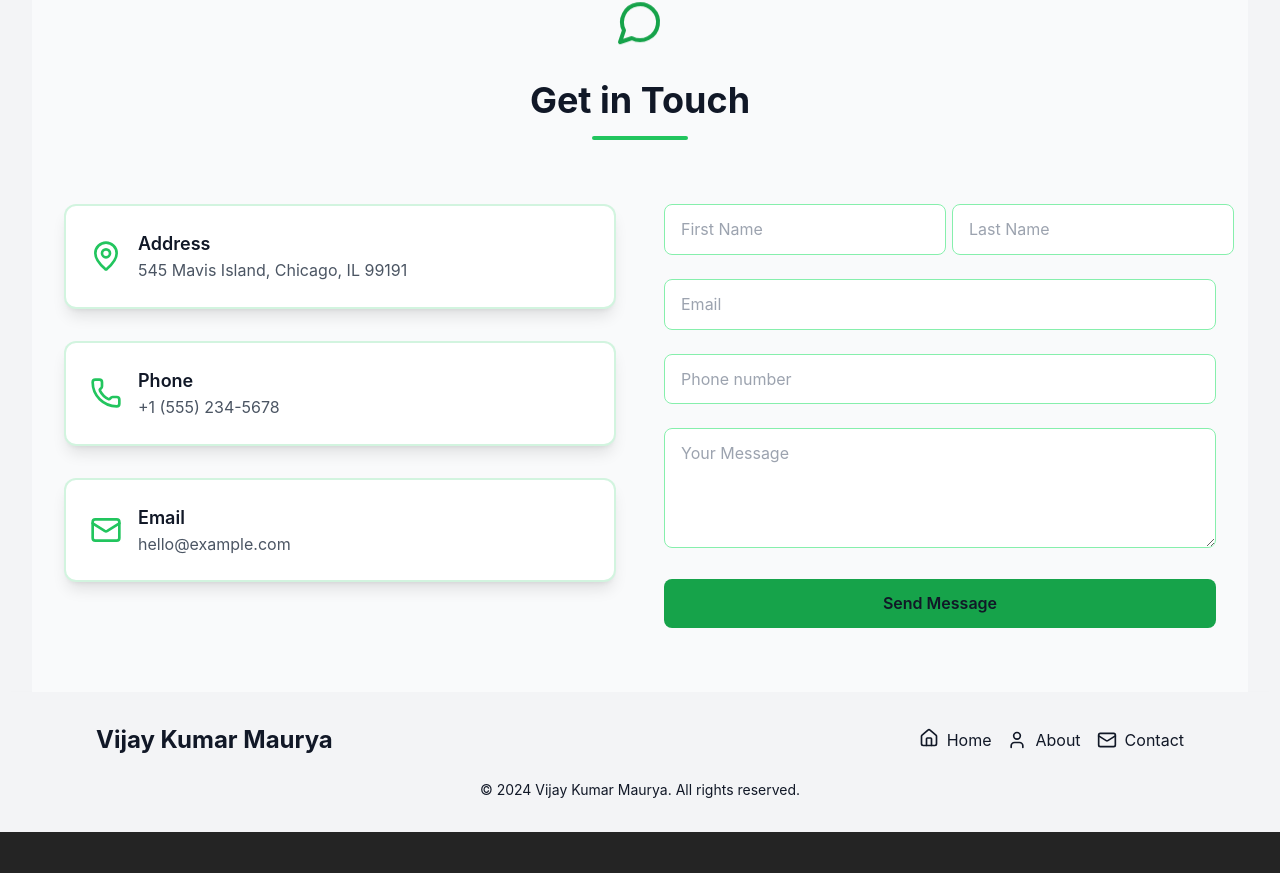
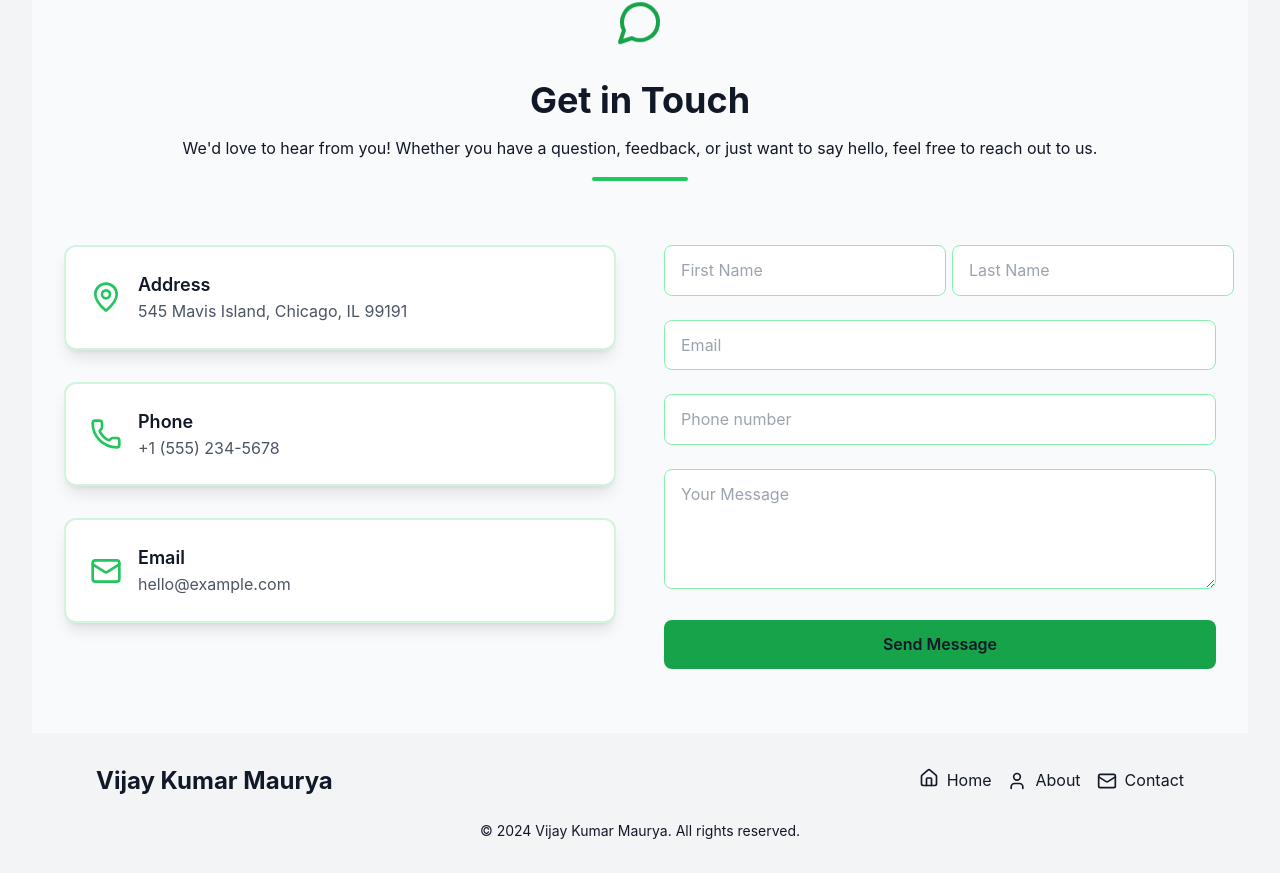
Before and after one commit to vijaymaurya01/portfolio-next.js, a Next.js app: page / in a window 1280 px wide. Shown: the part 5216-6089 px from the top of the page. Before the commit the page ends 6048 px from the top, so only its background shows below. Built offline with nearby package versions, Linux system fonts and the light colour scheme.

Commit message:
Enhance ContactForm component with additional description and improved heading styling

```diff
--- a/src/components/ContactForm.jsx
+++ b/src/components/ContactForm.jsx
@@ -83,9 +83,10 @@ const ContactUsComponent = ({ theme = 'light' }) => {
                             className={`${isDark ? 'text-green-400' : 'text-green-600'} animate-bounce`}
                         />
                     </div>
-                    <h2 className={`text-4xl font-bold ${isDark ? 'text-white' : 'text-gray-900'}`}>
+                    <h2 className={`text-4xl mb-4 font-bold ${isDark ? 'text-white' : 'text-gray-900'}`}>
                         Get in Touch
                     </h2>
+                    <p>We'd love to hear from you! Whether you have a question, feedback, or just want to say hello, feel free to reach out to us.</p>
                     <div
                         className={`mt-4 h-1 w-24 mx-auto rounded ${isDark ? 'bg-pink-500' : 'bg-green-500'}`}
                     />
```
